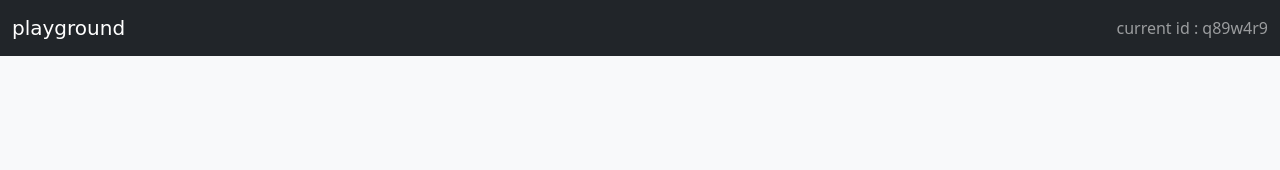
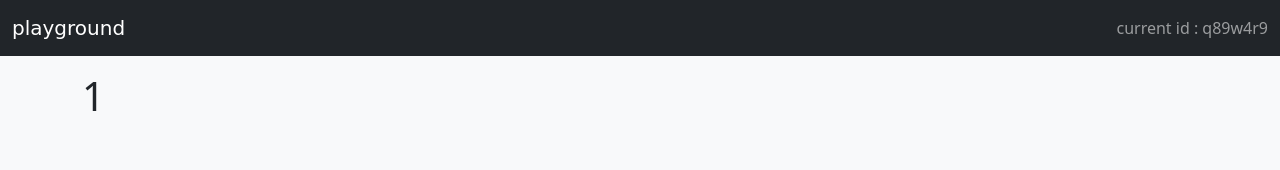
Before and after one commit to thisnat/playground-channel, a React (Create React App) app: page /1 in a window 1280 px wide. Shown: the top 170 px of the page. Built offline with nearby package versions, Linux system fonts and the light colour scheme.

Commit message:
add board route

```diff
--- a/src/App.js
+++ b/src/App.js
@@ -8,6 +8,7 @@ function App() {
       <Router>
         <Switch>
           <Route exact path="/" component={Pages.Home} />
+          <Route exact path="/:id" component={Pages.Board} />
         </Switch>
       </Router>
     </div>
--- a/src/components/Board.js
+++ b/src/components/cards/Board.js
@@ -3,7 +3,7 @@ import React from 'react';
 const Board = ({data}) => {
     return (
         <div className="card my-3 mx-3 p-3">
-            <h3>{data.title}</h3>
+            <a href={data.url} style={{fontSize:24}}>{data.title}</a>
             <p>{data.desc}</p>
         </div>
     );
--- /dev/null
+++ b/src/components/pages/Board.js
@@ -0,0 +1,11 @@
+const Board = (props) => {
+    return (
+        <div>
+            <div className="container mt-3">
+                <h1>{props.match.params.id}</h1>
+            </div>
+        </div>
+    );
+};
+
+export default Board;
--- a/src/components/pages/Home.js
+++ b/src/components/pages/Home.js
@@ -3,7 +3,7 @@ import { connect } from 'react-redux';
 
 import { fetchBoard } from '../../actions/BoardAction'
 
-import Board from '../Board'
+import Board from '../cards/Board'
 
 const Home = (props) => {
 
--- a/src/components/pages/index.js
+++ b/src/components/pages/index.js
@@ -1,7 +1,8 @@
 import Home from './Home'
+import Board from './Board'
 
 const pages = {
-    Home
+    Home,Board
 }
 
 export default pages;
```
Also changed, not shown: src/components/pages/NotFound.js (added, +9 -0 lines).
